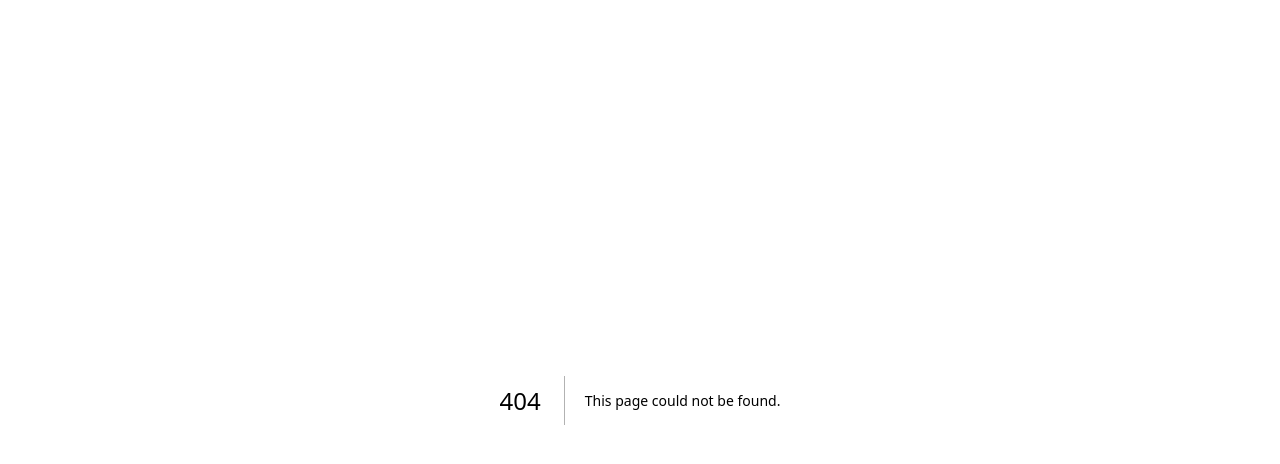
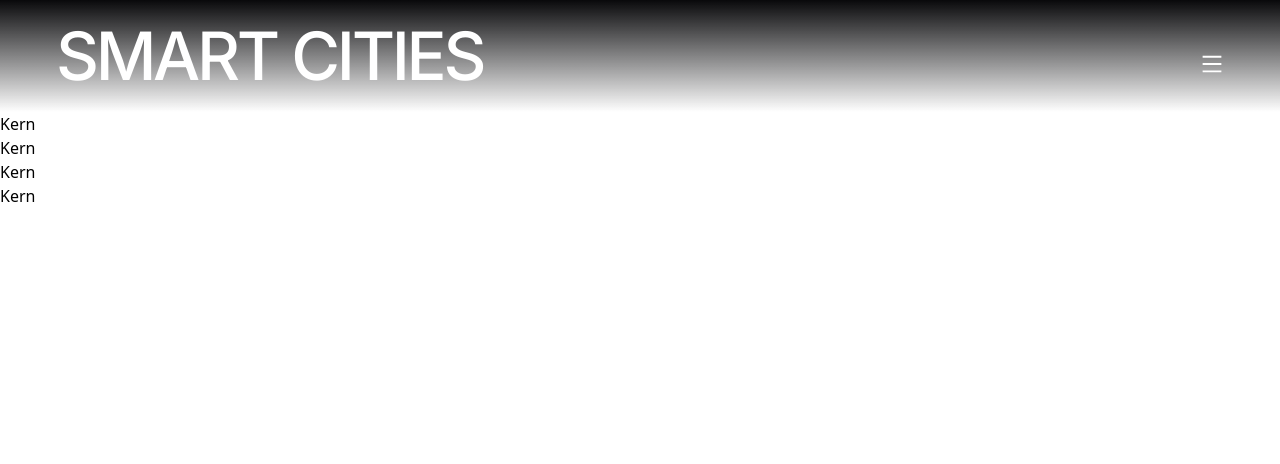
Before and after one commit to nlsmllr/SCFE, a Next.js app: page /Privacy in a window 1280 px wide. Before the commit this address had no page. Shown: the top 464 px of the page. Built offline with nearby package versions, Linux system fonts and the light colour scheme.

Commit message:
minor changes: color, pages

```diff
--- a/src/app/Components/Atoms/BarChrt.tsx
+++ b/src/app/Components/Atoms/BarChrt.tsx
@@ -14,8 +14,8 @@ export const BarChrt = ({ title, subtitle }: { title: string, subtitle: string }
           <YAxis />
           <Tooltip />
           <Legend />
-          <Bar dataKey="pv" fill="#cfcfcf" animationBegin={1500}/>
-          <Bar dataKey="uv" fill="#ffc658" fillOpacity={0.6} animationBegin={1700}/>
+          <Bar dataKey="pv" fill="#5bbd82" animationBegin={1500}/>
+          <Bar dataKey="uv" fill="#cfcfcf" fillOpacity={0.6} animationBegin={1700}/>
         </BarChart>
       </ResponsiveContainer>
     </div>
--- a/src/app/Components/Atoms/Map.tsx
+++ b/src/app/Components/Atoms/Map.tsx
@@ -3,6 +3,7 @@ import dynamic from 'next/dynamic';
 import 'leaflet/dist/leaflet.css';
 import '../../globals.css';
 
+// Dynamic imports for MapContainer and TileLayer
 const MapContainer = dynamic(() => import('react-leaflet').then(mod => mod.MapContainer), {
   ssr: false
 });
@@ -10,7 +11,6 @@ const MapContainer = dynamic(() => import('react-leaflet').then(mod => mod.MapCo
 const TileLayer = dynamic(() => import('react-leaflet').then(mod => mod.TileLayer), {
   ssr: false
 });
-
 
 interface MapProps {
   title: string;
@@ -26,15 +26,19 @@ export const Map: React.FC<MapProps> = ({ title, subtitle }) => {
 
   return (
     <div className="graphBox">
-    <div className='flex flex-row items-baseline pb-6'>
-      <h4 className='graphTitle'>{title}</h4>
-      <p className='graphSubtitle'>{subtitle}</p>
-    </div>
+      <div className='flex flex-row items-baseline pb-6'>
+        <h4 className='graphTitle'>{title}</h4>
+        <p className='graphSubtitle'>{subtitle}</p>
+      </div>
       <div className="mapBox">
         {isClient && (
-          <MapContainer center={[53.54666, 9.98213]} zoom={15} style={{ height: '400px', width: '100%' }}>
+          <MapContainer center={[53.5824, 9.7137]} zoom={15} style={{ height: '400px', width: '100%' }}>
             <TileLayer
-              url="https://{s}.tile.openstreetmap.org/{z}/{x}/{y}.png"
+              url="https://tiles.stadiamaps.com/tiles/alidade_smooth/{z}/{x}/{y}{r}.{ext}"
+              minZoom={0}
+              maxZoom={20}
+              attribution='&copy; <a href="https://www.stadiamaps.com/" target="_blank">Stadia Maps</a> &copy; <a href="https://openmaptiles.org/" target="_blank">OpenMapTiles</a> &copy; <a href="https://www.openstreetmap.org/copyright">OpenStreetMap</a> contributors'
+              ext="png"
             />
           </MapContainer>
         )}
--- a/src/app/Components/Atoms/MultiLineChrt.tsx
+++ b/src/app/Components/Atoms/MultiLineChrt.tsx
@@ -45,8 +45,8 @@ export const MultiLineChrt = ({ title, subtitle }: { title: string, subtitle: st
             type="monotone"
             dataKey="amt"
             stackId="1"
-            stroke="#ffc658"
-            fill="#ffc658"
+            stroke="#5bbd82"
+            fill="#5bbd82"
             animationBegin={1700}
           />
         </AreaChart>
--- a/src/app/Components/Atoms/PieChrt.tsx
+++ b/src/app/Components/Atoms/PieChrt.tsx
@@ -12,7 +12,7 @@ export const PieChrt = ({ title, subtitle }: { title: string, subtitle: string }
 
         <PieChart width={250} height={250}>
           <Pie  data={pieData01} dataKey="value" nameKey="name" cx="50%" cy="50%" outerRadius={50} fill="#cfcfcf" animationBegin={1900} />
-          <Pie  data={pieData02} dataKey="value" nameKey="name" cx="50%" cy="50%" innerRadius={60} outerRadius={70} fillOpacity={0.6} fill="#ffc658" background-opacity={75}  label animationBegin={1500}/>
+          <Pie  data={pieData02} dataKey="value" nameKey="name" cx="50%" cy="50%" innerRadius={60} outerRadius={70} fillOpacity={0.6} fill="#5bbd82" background-opacity={75}  label animationBegin={1500}/>
           <Tooltip />
         </PieChart>
       </ResponsiveContainer>
--- a/src/app/Components/Atoms/RadarChrt.tsx
+++ b/src/app/Components/Atoms/RadarChrt.tsx
@@ -12,7 +12,7 @@ export const RadarChrt = ({ title, subtitle }: { title: string, subtitle: string
         <RadarChart outerRadius={50} width={250} height={250} data={radarData} >
           <PolarGrid />
           <PolarAngleAxis dataKey="subject" />
-          <Radar name="MF" dataKey="A" stroke="#ffc658" fill="#ffc658" fillOpacity={0.6} animationBegin={1500}/>
+          <Radar name="MF" dataKey="A" stroke="#5bbd82" fill="#5bbd82" fillOpacity={0.6} animationBegin={1500}/>
           <Radar name="AF" dataKey="B" stroke="#cfcfcf" fill="#cfcfcf" fillOpacity={0.6} animationBegin={1500}/>
           <Legend />
           <Tooltip />
--- a/src/app/Components/Atoms/SingleLineChrt.tsx
+++ b/src/app/Components/Atoms/SingleLineChrt.tsx
@@ -10,7 +10,7 @@ export const SingleLineChrt = ({ title, subtitle }: { title: string, subtitle: s
       </div>
       <ResponsiveContainer width={'100%'} height={200}>
         <LineChart width={600} data={data} margin={{ top: 5, right: 20, bottom: 5, left: 0 }}>
-          <Line dot={false} type="natural" dataKey="uv" stroke="#ffc658" animationBegin={1500}/>
+          <Line dot={false} type="natural" dataKey="uv" stroke="#5bbd82" animationBegin={1500}/>
           <CartesianGrid stroke="" strokeDasharray="5 5" />
           <XAxis className='inter-body-sm' stroke='#cfcfcf' dataKey="name" />
           <YAxis className='inter-body-sm' stroke='#cfcfcf' />
--- a/src/app/Components/Molecules/Footer.tsx
+++ b/src/app/Components/Molecules/Footer.tsx
@@ -1,8 +1,10 @@
+import Link from "next/link";
+
 export const Footer = () => {
   return (
     <footer className="footerContainer">
-      <a className="graphSubtitle hover:text-[#ffc658] hover:opacity-60 pr-3" href="#imprint">imprint</a>
-      <a className="graphSubtitle hover:text-[#ffc658] hover:opacity-60 pr-6" href="#privacy">privacy</a>
+      <a className="graphSubtitle hover:text-[#5bbd82] hover:opacity-60 pr-3" href="#imprint">imprint</a>
+      <Link className="graphSubtitle hover:text-[#5bbd82] hover:opacity-60 pr-6" href="/Privacy">privacy</Link>
       <a href="https://scfe.vercel.app/">
         <h5 className="footerHeadline">Smart Cities</h5>
       </a>
--- /dev/null
+++ b/src/app/Privacy/page.tsx
@@ -0,0 +1,17 @@
+"use client"
+import { Footer } from "../Components/Molecules/Footer";
+import { TopBar } from "../Components/Molecules/Header";
+import './../globals.css'
+
+export default function Contact() {
+  return (
+    <main className="h-screen bg-red">
+      <TopBar />
+      <h1 className="">Kern</h1>
+      <h1 className="">Kern</h1>
+      <h1 className="">Kern</h1>
+      <h1 className="">Kern</h1>
+        <Footer />
+    </main>
+  );
+}
--- a/src/app/globals.css
+++ b/src/app/globals.css
@@ -1,6 +1,10 @@
 @tailwind base;
 @tailwind components;
 @tailwind utilities;
+
+
+/* Hellgrün: #5bbd82 */
+/* Hellblau: #4599c8 */
 
 .html {
   @apply bg-zinc-950;
@@ -27,7 +31,7 @@
 }
 
 .menuBlock {
-  @apply uppercase inter-body-base font-thin text-white hover:text-[#ffc658] cursor-pointer;
+  @apply uppercase inter-body-base font-thin text-white hover:text-[#5bbd82] cursor-pointer;
 }
 
 .graphTitle {
--- a/src/app/page.tsx
+++ b/src/app/page.tsx
@@ -10,6 +10,8 @@ import { Footer } from './Components/Molecules/Footer';
 import { Categories } from './../Constants/categories';
 import { motion, AnimatePresence } from 'framer-motion';
 import { charts } from '../Constants/charts';
+// import logo from './logo.JPG'; // Fix the import path and extension
+
 
 export default function Void() {
   const [showText, setShowText] = useState(true);
@@ -39,6 +41,7 @@ export default function Void() {
       <body className="min-h-screen">
         {showText && (
           <div className="fadeInTextBG">
+            {/* <img src={logo} alt="alt Text" /> */}
             <h1 className="fadeInText">Smart Cities</h1>
           </div>
         )}
```
Also changed, not shown: src/Constants/charts.tsx (+4 -4 lines), src/app/logo.JPG (added).
